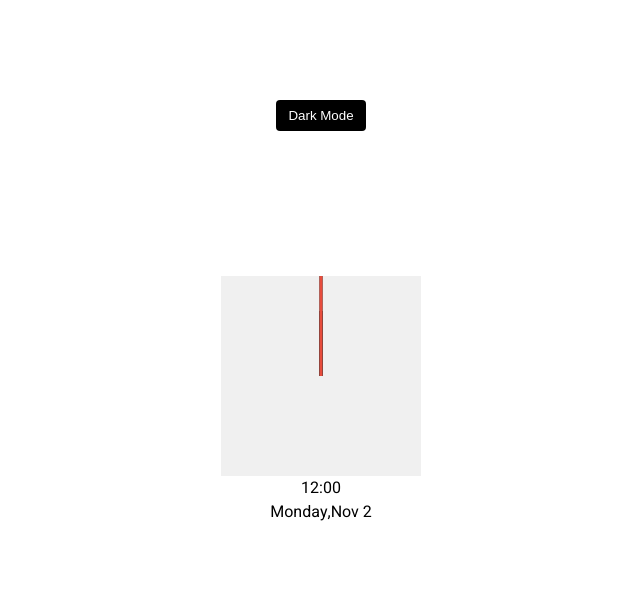
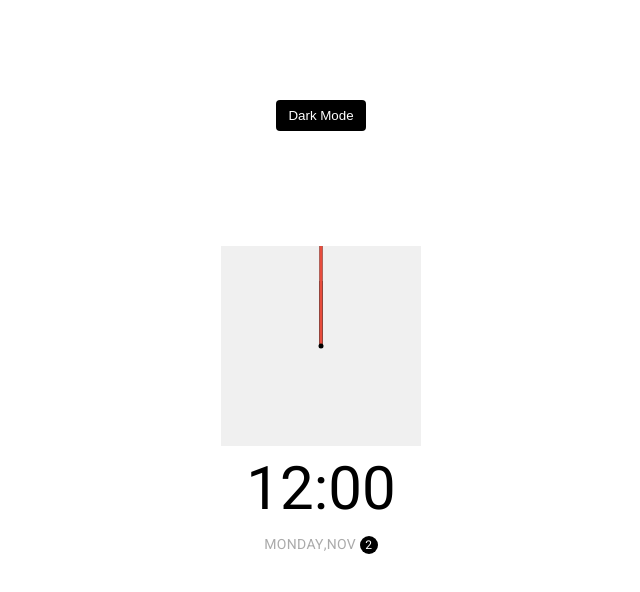
Before and after one commit to ZUHAIRAHAMED3114/JavascriptBasicRevise, a plain HTML site: page ThemeClock/index.html in a window 1280 px wide. Shown: the whole page, without its empty margins (319-959 px from the left). Drawn offline with Linux system fonts and the light colour scheme.

Commit message:
clock styling is completed

```diff
--- a/ThemeClock/style.css
+++ b/ThemeClock/style.css
@@ -86,3 +86,39 @@ body {
     height: 100px;
     background-color: #e74c3c;
 }
+
+.center-point {
+    background-color: var(--primary-color);
+    width: 5px;
+    height: 5px;
+    position: absolute;
+    top: 50%;
+    left: 50%;
+    border-radius: 50%;
+    transform: translate(-50%, -50%)
+}
+
+.time {
+    font-size: 60px;
+}
+
+.date {
+    color: #aaa;
+    font-size: 14px;
+    letter-spacing: 0.3px;
+    text-transform: uppercase;
+}
+
+.date .circle {
+    background-color: var(--primary-color);
+    color: var(--secondary-color);
+    border-radius: 50%;
+    height: 18px;
+    width: 18px;
+    display: inline-flex;
+    align-items: center;
+    justify-content: center;
+    line-height: 18px;
+    transition: all 0.5s ease-in;
+    font-size: 12px;
+}
```
